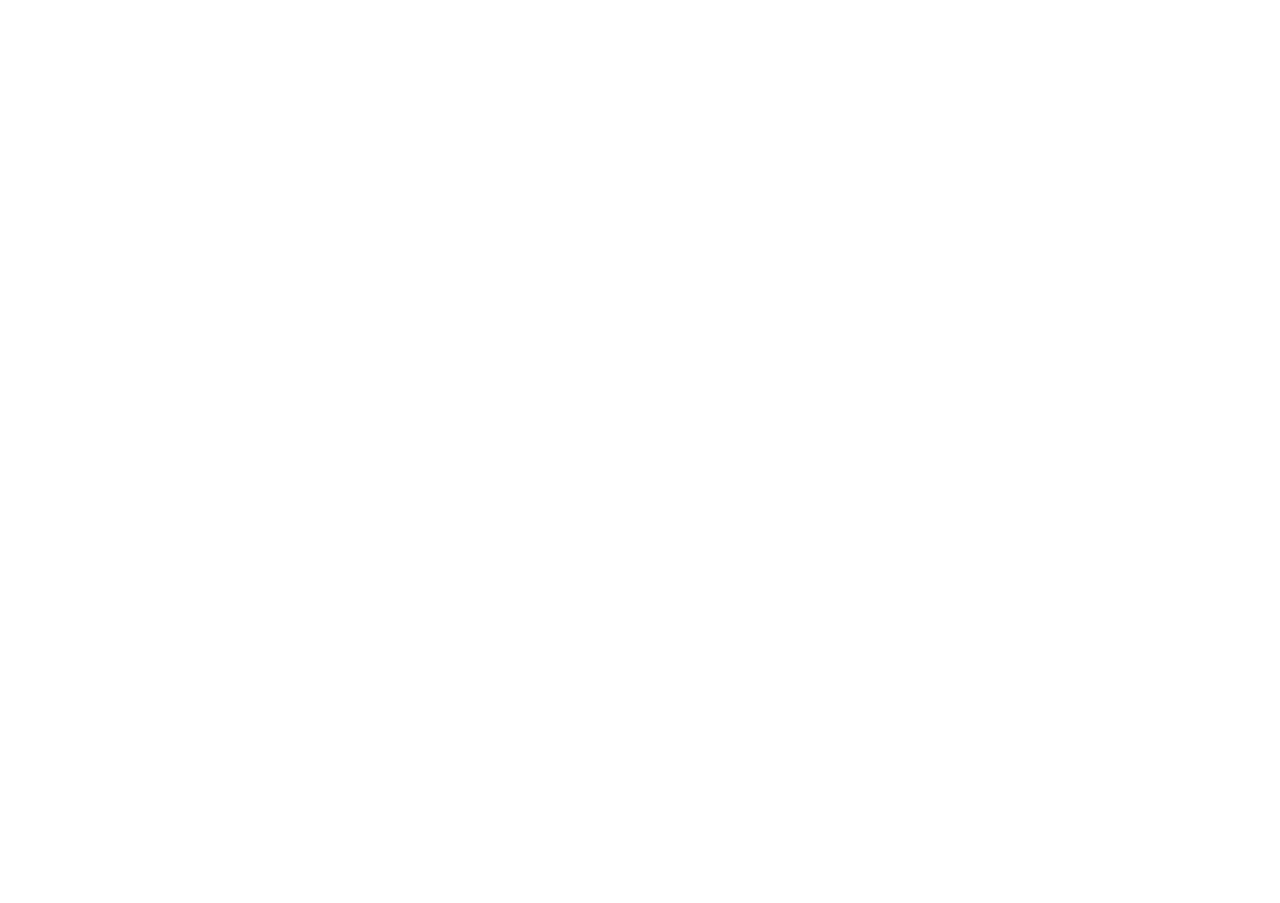
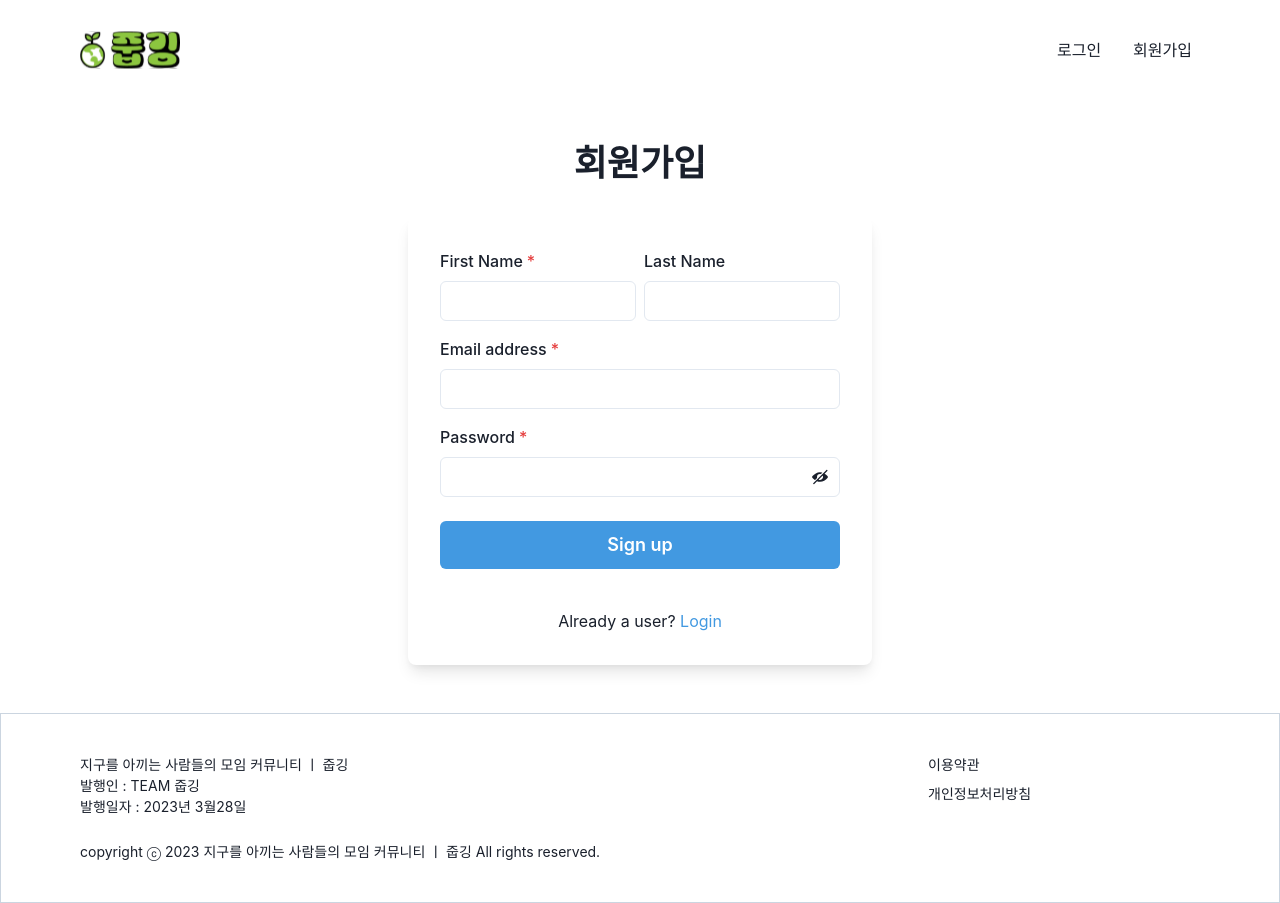
Before and after one commit to irisdew/jupging-frontend, a React (Vite) app: page /create in a window 1280 px wide. Before the commit this address had no page. Before the commit the page ends 800 px from the top, so only its background shows below. Built offline with nearby package versions, Linux system fonts and the light colour scheme.

Commit message:
:sparkles: create CreateEventForm

```diff
--- a/src/App.tsx
+++ b/src/App.tsx
@@ -9,6 +9,7 @@
 import { useAuth } from './hooks/useAuth';
 import { User, useUser } from './hooks/useUser';
 import { useLocalStorage } from './hooks/useLocalStorage';
+import CreateEventForm from './components/CreateEventForm';
 
 function App() {
   const { getItem, setItem } = useLocalStorage();
@@ -29,6 +30,7 @@
           <Route path="/" element={<Content />} />
           <Route path="/login" element={<LoginCard />} />
           <Route path="/signup" element={<SignupCard />} />
+          <Route path="/create" element={<CreateEventForm />} />
         </Route>
       </Routes>
     </AuthContext.Provider>
--- /dev/null
+++ b/src/components/CreateEventForm.tsx
@@ -0,0 +1,103 @@
+import {
+  Flex,
+  Box,
+  FormControl,
+  FormLabel,
+  Input,
+  InputGroup,
+  HStack,
+  InputRightElement,
+  Stack,
+  Button,
+  Heading,
+  Text,
+  useColorModeValue,
+  Link,
+} from '@chakra-ui/react';
+import { useState } from 'react';
+import { ViewIcon, ViewOffIcon } from '@chakra-ui/icons';
+
+export default function CreateEventForm() {
+  const [showPassword, setShowPassword] = useState(false);
+
+  return (
+    // <Flex
+    //   minH={'100vh'}
+    //   align={'center'}
+    //   justify={'center'}
+    //   bg={useColorModeValue('gray.50', 'gray.800')}
+    // >
+    <Stack spacing={8} mx={'auto'} maxW={'lg'} py={12} px={6}>
+      <Stack align={'center'}>
+        <Heading fontSize={'4xl'} textAlign={'center'}>
+          회원가입
+        </Heading>
+        {/* <Text fontSize={'lg'} color={'gray.600'}>
+          to enjoy all of our cool features ✌️
+        </Text> */}
+      </Stack>
+      <Box
+        rounded={'lg'}
+        bg={useColorModeValue('white', 'gray.700')}
+        boxShadow={'lg'}
+        p={8}
+      >
+        <Stack spacing={4}>
+          <HStack>
+            <Box>
+              <FormControl id="firstName" isRequired>
+                <FormLabel>First Name</FormLabel>
+                <Input type="text" />
+              </FormControl>
+            </Box>
+            <Box>
+              <FormControl id="lastName">
+                <FormLabel>Last Name</FormLabel>
+                <Input type="text" />
+              </FormControl>
+            </Box>
+          </HStack>
+          <FormControl id="email" isRequired>
+            <FormLabel>Email address</FormLabel>
+            <Input type="email" />
+          </FormControl>
+          <FormControl id="password" isRequired>
+            <FormLabel>Password</FormLabel>
+            <InputGroup>
+              <Input type={showPassword ? 'text' : 'password'} />
+              <InputRightElement h={'full'}>
+                <Button
+                  variant={'ghost'}
+                  onClick={() =>
+                    setShowPassword((showPassword) => !showPassword)
+                  }
+                >
+                  {showPassword ? <ViewIcon /> : <ViewOffIcon />}
+                </Button>
+              </InputRightElement>
+            </InputGroup>
+          </FormControl>
+          <Stack spacing={10} pt={2}>
+            <Button
+              loadingText="Submitting"
+              size="lg"
+              bg={'blue.400'}
+              color={'white'}
+              _hover={{
+                bg: 'blue.500',
+              }}
+            >
+              Sign up
+            </Button>
+          </Stack>
+          <Stack pt={6}>
+            <Text align={'center'}>
+              Already a user? <Link color={'blue.400'}>Login</Link>
+            </Text>
+          </Stack>
+        </Stack>
+      </Box>
+    </Stack>
+    // </Flex>
+  );
+}
```
